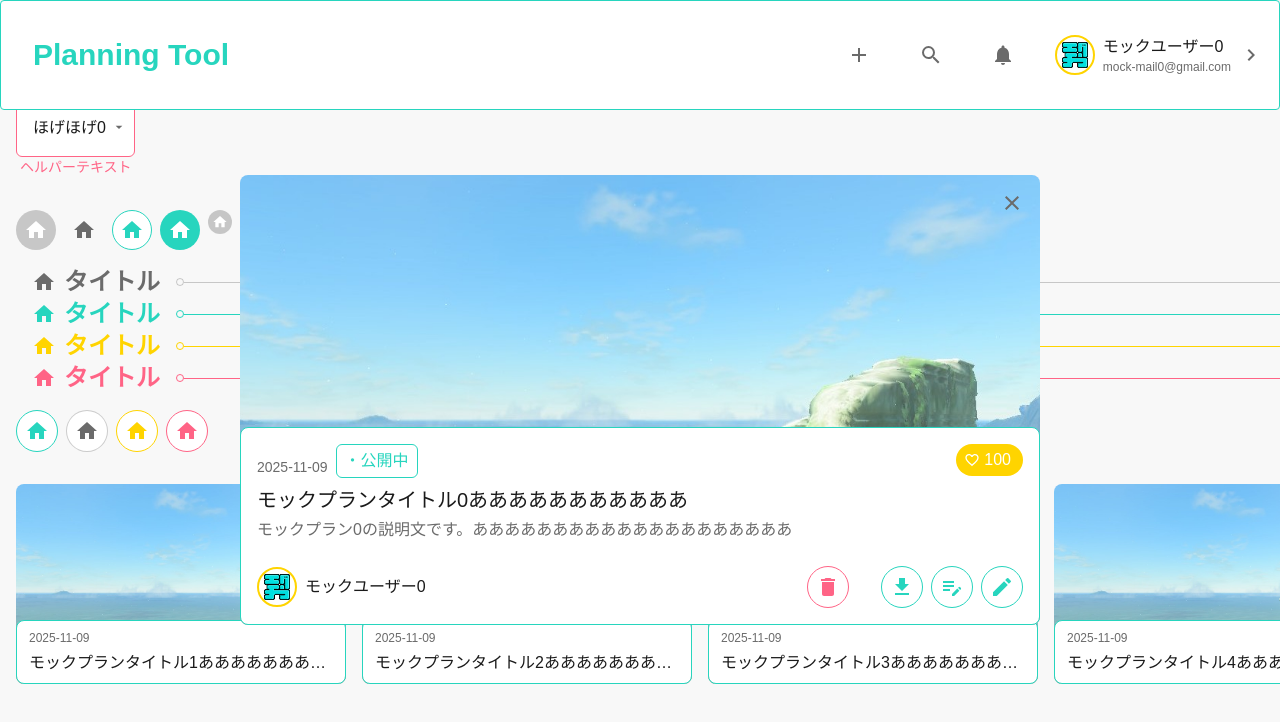
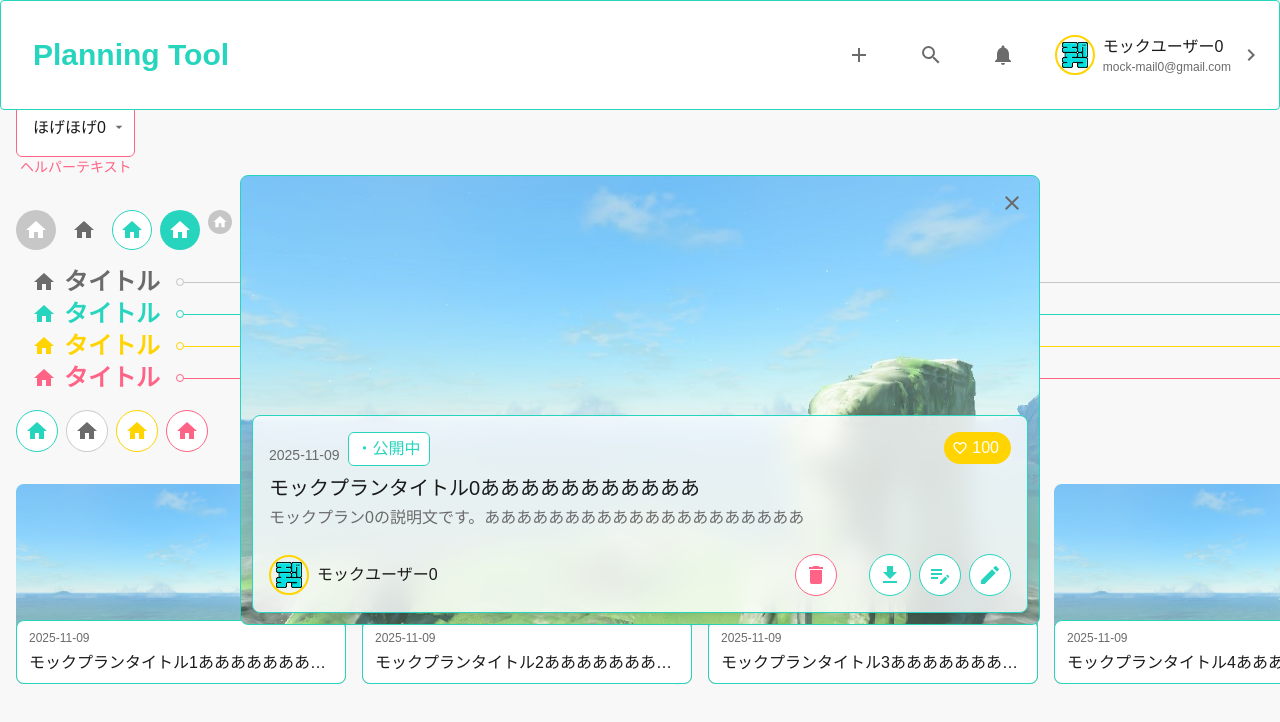
Before and after one commit to SOTA-swp/frontend, a Next.js app: page /dev in a window 1280 px wide. Both pictures are taken after a click on the button 181 px from the left and 1033 px from the top of the page. Shown: the part 449-1171 px from the top of the page. Built offline with nearby package versions, Linux system fonts and the light colour scheme.

Commit message:
💄 infoを浮かしてガラスにする

```diff
--- a/components/PlanCard.tsx
+++ b/components/PlanCard.tsx
@@ -111,12 +111,12 @@ function PlanCard({
                   // TODO: サムネイルの仕様が決まったら修正
                   backgroundImage: `url(${"/mock/img/thumbnail.jpg"})`,
                 }}
-                className="absolute inset-0 bg-cover bg-center rounded-lg"
+                className="absolute inset-0 bg-cover bg-center rounded-lg border border-primary"
               />
               <motion.div
                 onClick={(e) => e.stopPropagation()}
                 layoutId={getId(MOTION_ELEMENTS.INFO)}
-                className="absolute bottom-0 w-full bg-paper p-4 rounded-lg border border-primary">
+                className="absolute bottom-3 inset-x-3 bg-paper/80 backdrop-blur-md p-4 rounded-lg border border-primary shadow-lg ">
                 <div className="flex justify-between">
                   <div className="flex items-end gap-2">
                     <p className="text-[14px] text-text-secondary truncate">
```
